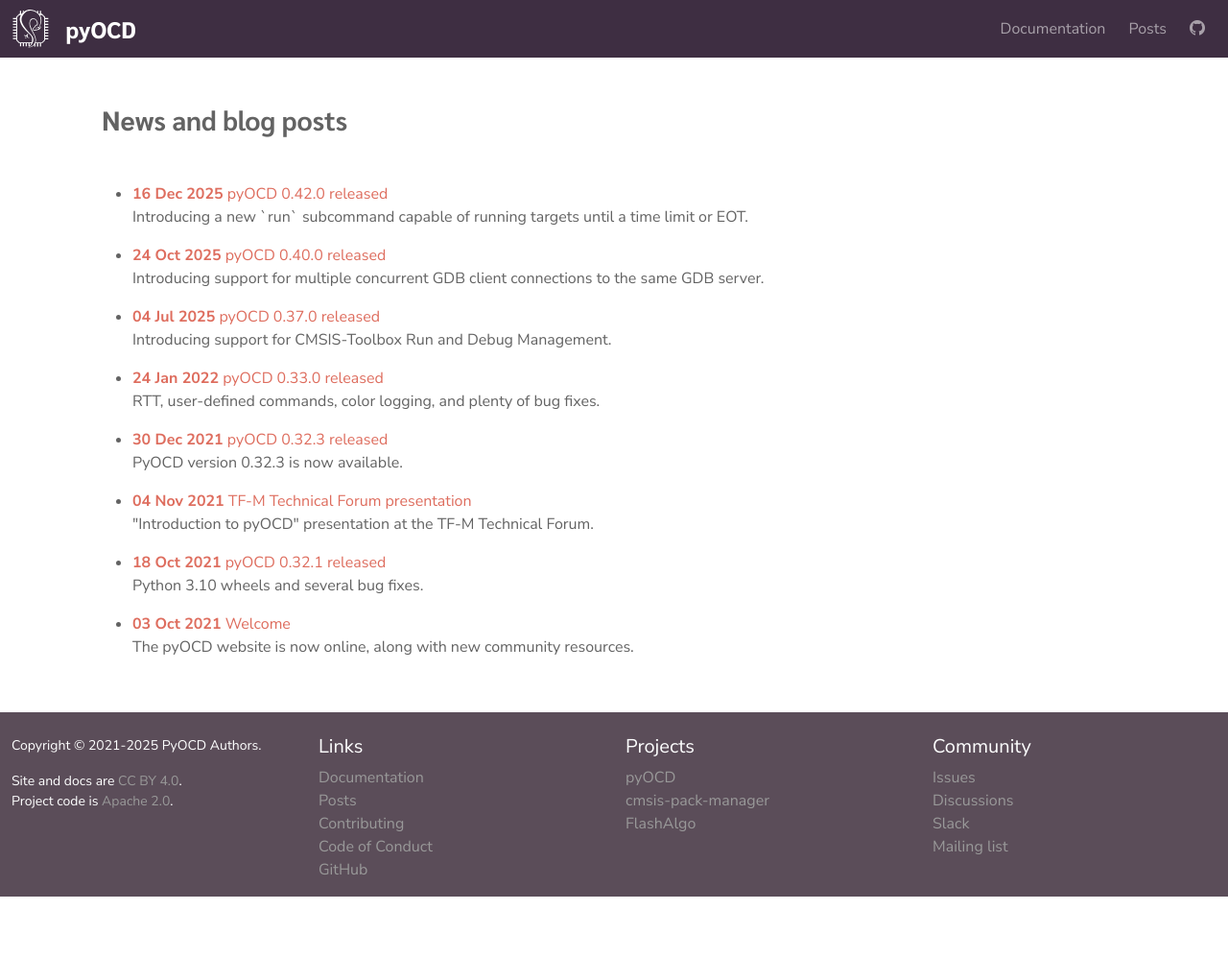
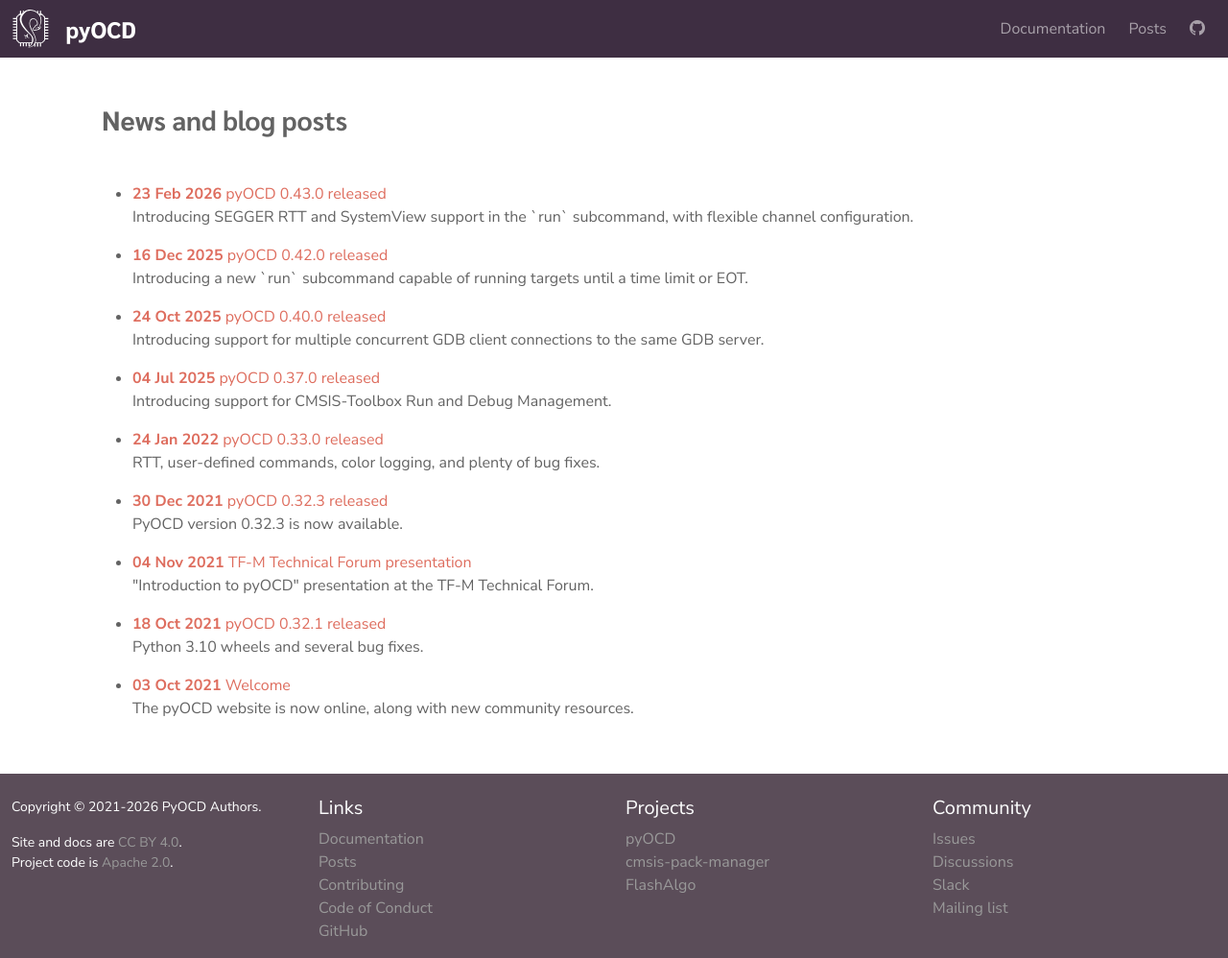
Before and after one commit to pyocd/pyocd-website-source, a Jekyll site: the page built from _pages/posts-index.md, in a window 1280 px wide. Shown: the whole page at 96% size. Built offline with Jekyll 4.4.1, drawn with Linux system fonts in a browser that asks for light colours; before the commit the page ends 934 px from its top, so only the background shows below that; part of the change alters nothing that is shown.

Commit message:
posts: add pyOCD v0.43.0 release notes (#4)

````diff
--- a/_includes/footer.html
+++ b/_includes/footer.html
@@ -2,7 +2,7 @@
   <div class="row row-cols-1 row-cols-sm-2 row-cols-md-4 pt-4">
     <div class="col-3">
       <p class="small">
-          Copyright &copy; 2021-2025 PyOCD Authors.
+          Copyright &copy; 2021-2026 PyOCD Authors.
       </p>
       <p class="small">
         Site and docs are <a href="https://creativecommons.org/licenses/by/4.0/">CC BY 4.0</a>.<br/>
--- /dev/null
+++ b/_posts/2026-02-23-pyocd-0.43.0-released.md
@@ -0,0 +1,94 @@
+---
+title: "pyOCD 0.43.0 released"
+date: 2026-02-23
+categories:
+  - release
+tags:
+  - news
+  - release
+  - release-patch
+  - pyocd
+author: Teo Mahnic
+excerpt: "Introducing SEGGER RTT and SystemView support in the `run` subcommand, with flexible channel configuration."
+---
+
+pyOCD v0.43.0 has been released and is available from PyPI. This version includes several improvements and bug fixes.
+The complete list of changes is provided below
+
+To upgrade pyOCD, just run `pip`:
+
+```
+pip install --upgrade pyocd
+```
+
+A major enhancement in this version is the extension of the `run` subcommand to support SEGGER's [Real-Time Transfer (RTT)](https://www.segger.com/products/debug-probes/j-link/technology/about-real-time-transfer/)
+and [SystemView](https://www.segger.com/products/development-tools/systemview/). RTT channels can now be configured
+individually through `*.cbuild-run.yml`, enabling flexible routing of target communication. Channels may operate as
+standard I/O bridges, forwarding target output to the console while relaying user input back to the device, or as
+Telnet endpoints, where a dedicated TCP server bridges a remote client directly to a selected RTT channel.
+For trace-oriented workflows, specific channels can be configured for SystemView capture, allowing trace data to be
+written to a file for post-run analysis.
+
+SystemView integration includes automatic handling of start and stop commands, streamlining trace capture without
+manual synchronization. The generated `*.SVDat` files can be opened directly in SEGGER’s SystemView tool,
+tool for inspection and analysis.
+
+Double buffering has been re-enabled for internal targets, with `STM32H7xx` devices excluded due to known issues.
+Internal flash algorithms have been unified around the `page_buffers` mechanism, and legacy template elements have
+been removed to simplify maintenance and ensure consistent behavior across targets.
+
+Improvements also include better log messages in GDB Server, when client disconnects from the server and non-blocking
+reading of the STDIO console.
+
+Thanks again to all the contributors who helped make this release possible! ❤️
+
+[v0.43.0 on GitHub](https://github.com/pyocd/pyOCD/releases/tag/v0.43.0) \
+[v0.43.0 on PyPI](https://pypi.org/project/pyocd/0.43.0)
+
+---
+
+## New Features
+- `run` subcommand:
+  - Add support for SEGGER's [RTT](https://www.segger.com/products/debug-probes/j-link/technology/about-real-time-transfer/) and [SystemView](https://www.segger.com/products/development-tools/systemview/) (configured via `*.cbuild-run.yml`)
+  - Support per-channel RTT configuration with the following modes:
+    - Standard I/O: All data received from the target on this channel will be printed to the `sdtout`, and all user input from the `stdin` will be sent to the target
+    - Telnet: A Telnet server is started on the specified port, creating a bridge between the TCP connection and the corresponding RTT channel
+    - SystemView: Capture the trace data from the specified RTT channel and save it to a user-defined file
+  - SystemView integration:
+    - Support for automatic start and stop command handling
+    - Captured trace data (`*.SVDat` file) can be directly opened using SEGGER's SystemView analysis tool
+
+## Improvements
+- Flash programming:
+  - Re-enable double buffering mechanism for internal targets, except STM32H7xx (known to have issues)
+  - Migrate all internal target support to use `page_buffers` instead of `begin_data` in flash algorithms
+  - Remove `begin_data` from the algorithm template
+- GDB Server:
+  - Improve log message when client gets disconnected from the server
+- Standard I/O:
+  - Enable non-blocking read of the STDIO console
+- CMSIS-DAP v2:
+  - Send ZLP instead of a dummy byte to terminate OUT transfer
+- CoreSight:
+  - Always unlock ITM (do not check SLI and SLK bits in LSR register)
+  >[Cortex-M7 (AT610) and Cortex-M7 with FPU (AT611) Software Developer Errata Notice](https://developer.arm.com/documentation/SDEN1068427/0110/?lang=en)
+    513195: Lock Status Indication incorrectly reads as one
+
+## Fixes
+- Flash programming:
+  - Fix LPC4088 flash algorithm `page_size`
+- CMSIS-Packs:
+  - Fix raised exception on `filename` property access when using extracted packs (@timll-mchp)
+- RTT:
+  - Fix retrieval of available/free bytes for up/down channels
+  - Fix `control-block` not found when the first character of the `control-block ID` was not present in the read memory (@HaoYDai)
+
+## Other
+- CI: add nightly workflow that builds PyInstaller artifacts from the `develop` branch
+
+## New Contributors
+* @MiloradCvjetkovic made their first contribution in https://github.com/pyocd/pyOCD/pull/1882
+* @timll-mchp made their first contribution in https://github.com/pyocd/pyOCD/pull/1901
+* @HaoYDai made their first contribution in https://github.com/pyocd/pyOCD/pull/1730
+
+**Full Changelog**: https://github.com/pyocd/pyOCD/compare/v0.42.0...v0.43.0
````
